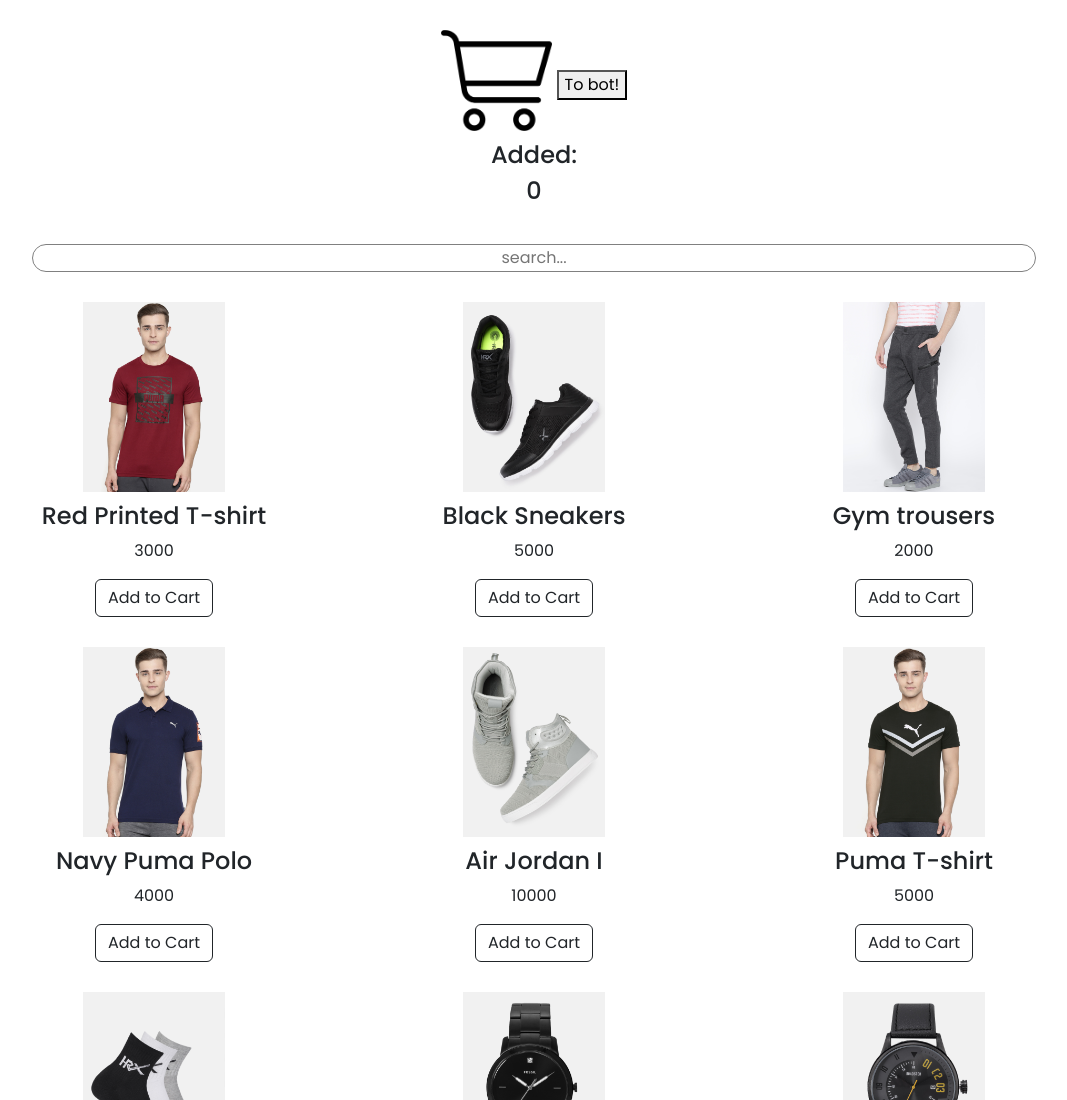
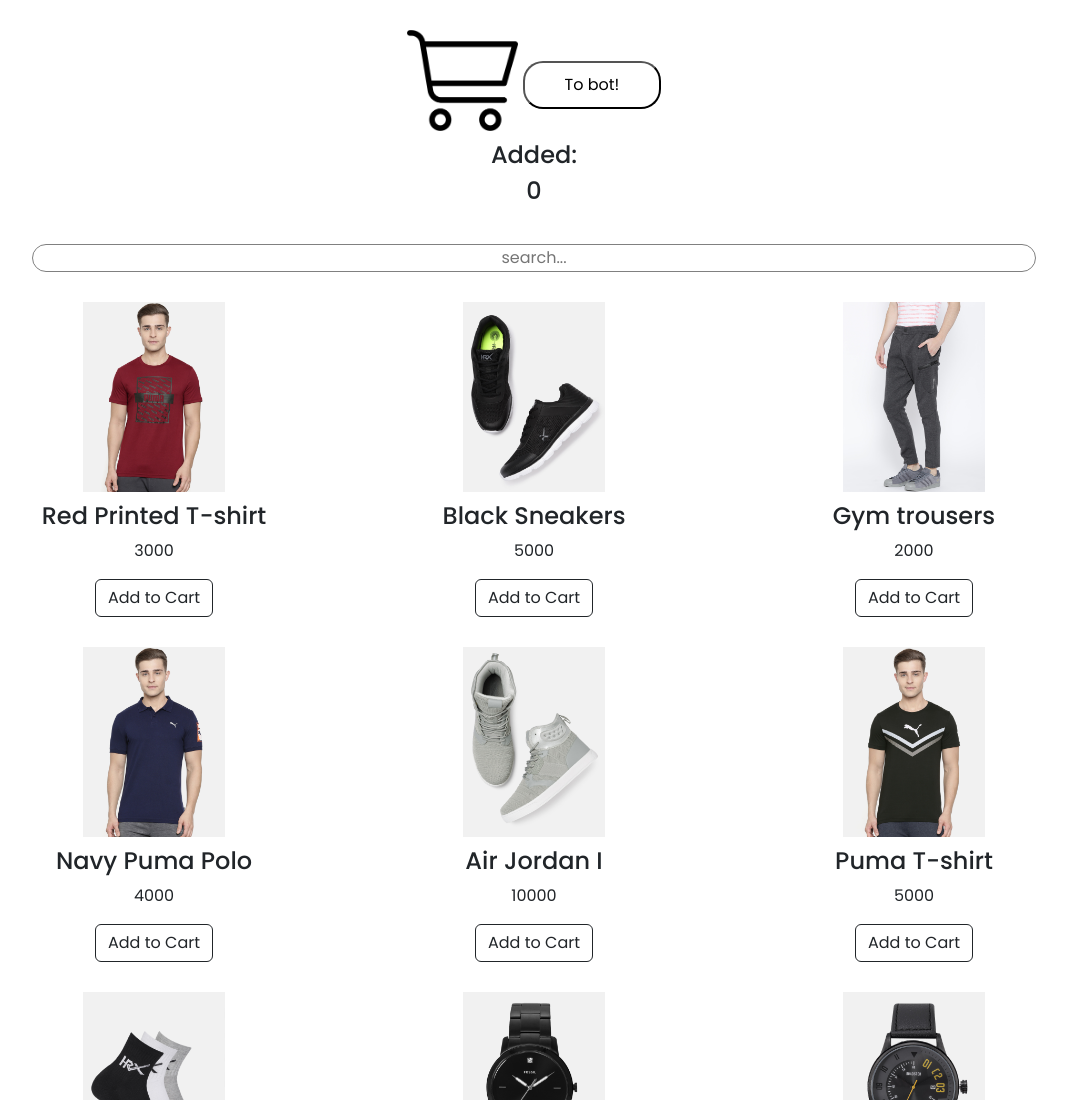
Before and after one commit to MelnikMarina/WebApp, a plain HTML site: page index.html in a window 1280 px wide. Shown: the top 1100 px of the page, without its empty margins (106-1173 px from the left). Drawn offline with nearby package versions, Linux system fonts and the light colour scheme; a script that the page names is missing.

Commit message:
Update style.css

```diff
--- a/style.css
+++ b/style.css
@@ -32,3 +32,10 @@
   border-width: thin;
   text-align: center;
 }
+
+#cart_btn{
+  padding: 10px 40px;
+  background-color: white;
+  border-radius: 20px;
+  border-color: black;
+}
```
